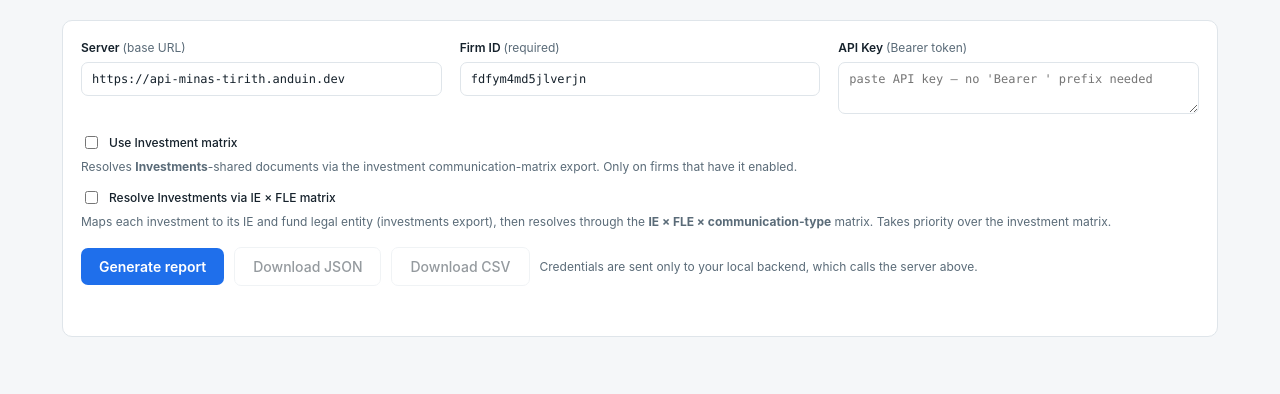
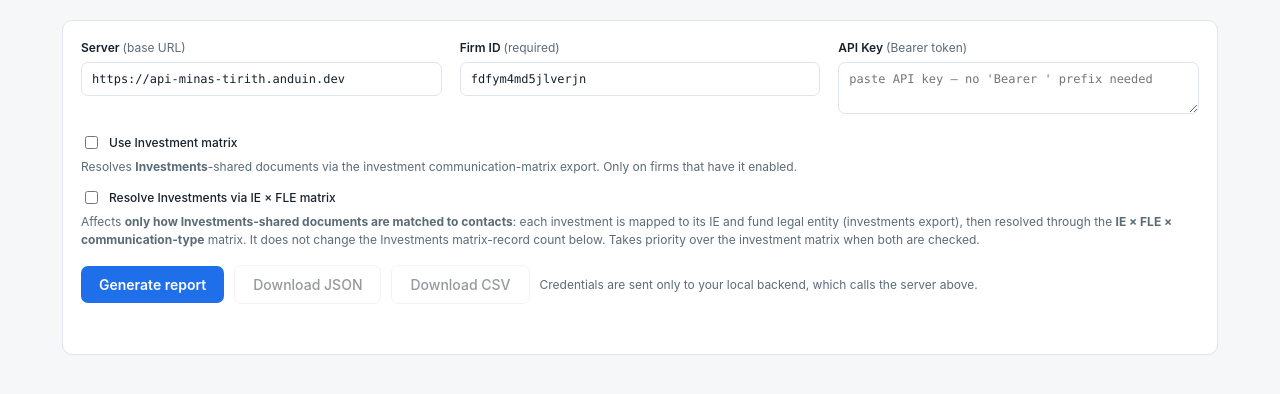
Before and after one commit to phuoc2179/toolingting, a Flask app: page / in a window 1280 px wide. Shown: the part 81-475 px from the top of the page. Run offline with Flask 3, Linux system fonts and the light colour scheme.

Commit message:
Fix Investments matrix-record count to use investment-communication-matrices export
The "Investments" matrix-records chip counted rows from the investments/export
endpoint whenever "Resolve via IE x FLE" was on, mislabeling a different export
than its name implied. Now the chip is driven solely by the "Use Investment
matrix" checkbox: shows the investment-communication-matrices/export row count
when enabled, or a dash when not run.

Also clarified the "Resolve Investments via IE x FLE matrix" copy to state it
only affects document-to-contact matching and does not change the matrix count.

Co-Authored-By: Claude Opus 4.8 <noreply@anthropic.com>

```diff
--- a/templates/index.html
+++ b/templates/index.html
@@ -156,7 +156,7 @@
       <label style="display:flex;align-items:center;gap:8px;cursor:pointer;font-weight:500;margin-top:12px">
         <input type="checkbox" id="useInvViaIEFLE" style="width:auto"> Resolve Investments via IE × FLE matrix
       </label>
-      <p class="muted" style="margin:6px 0 0">Maps each investment to its IE and fund legal entity (investments export), then resolves through the <b>IE × FLE × communication-type</b> matrix. Takes priority over the investment matrix.</p>
+      <p class="muted" style="margin:6px 0 0">Affects <b>only how Investments-shared documents are matched to contacts</b>: each investment is mapped to its IE and fund legal entity (investments export), then resolved through the <b>IE × FLE × communication-type</b> matrix. It does not change the Investments matrix-record count below. Takes priority over the investment matrix when both are checked.</p>
     </div>
 
     <div class="row">
@@ -342,12 +342,9 @@ function renderReport(report){
     chips.push(mx.ieFleTargetsPresent
       ? {n:mx.communicationMatrixRows??0,label:"IE×FLE×Type",tip:"Rows in the communication-matrices export (one contact × IE × FLE, with its yes/no communication-type map)."}
       : {n:"—",label:"IE×FLE×Type",tip:"Not fetched — no documents use the InvestmentEntitiesInFundLegalEntity target."});
-    if(mx.investmentsViaIEFLE && mx.investmentTargetsPresent)
-      chips.push({n:mx.investmentRecords??0,label:"Investments",tip:"Rows in the investments export, used to map each investment to its IE and fund legal entity."});
-    else if(mx.investmentTargetsPresent && mx.investmentMatrixUsed)
-      chips.push({n:mx.investmentMatrixRows??0,label:"Inv×Type",tip:"Rows in the investment-communication-matrices export (one contact × investment, with its yes/no communication-type map)."});
-    else
-      chips.push({n:"—",label:"Inv×Type",tip:"Not fetched — no investment matrix was used (and/or no Investments-shared documents)."});
+    chips.push(mx.investmentMatrixUsed
+      ? {n:mx.investmentMatrixRows??0,label:"Investments",tip:"Rows in the investment-communication-matrices export (one contact × investment, with its yes/no communication-type map)."}
+      : {n:"—",label:"Investments",tip:"Not fetched — enable ‘Use Investment matrix’ to run the investment-communication-matrices export."});
     $("summaryMatrices").innerHTML = `<span class="group-label">Matrix records</span>`+chips.map(c=>`<div class="chip-sm" data-tip="${esc(c.tip)}"><b>${c.n}</b><span>${esc(c.label)}</span></div>`).join("");
     $("summaryMatrices").style.display="flex";
   } else $("summaryMatrices").style.display="none";
```
